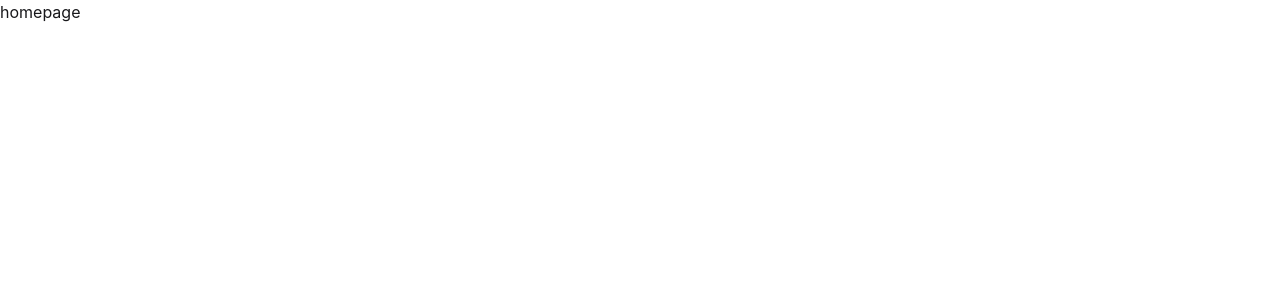
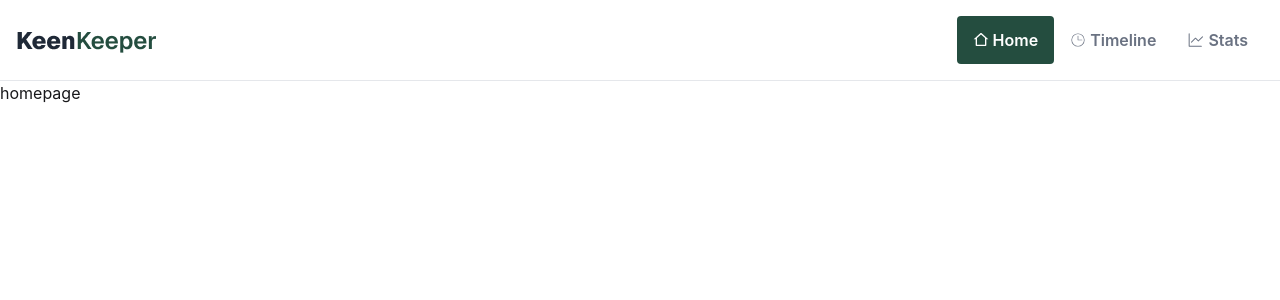
Before and after one commit to prottoymankin/assignment-07-keen-keeper, a React (Vite) app: page / in a window 1280 px wide. Shown: the top 300 px of the page. Built offline with nearby package versions, Linux system fonts and the light colour scheme.

Commit message:
Add Navbar and make it responsive

```diff
--- a/package.json
+++ b/package.json
@@ -13,6 +13,7 @@
     "@tailwindcss/vite": "^4.2.2",
     "react": "^19.2.4",
     "react-dom": "^19.2.4",
+    "react-icons": "^5.6.0",
     "react-router": "^7.14.0",
     "react-toastify": "^11.0.5",
     "recharts": "^3.8.1",
--- /dev/null
+++ b/src/components/NavigationLink.jsx
@@ -0,0 +1,21 @@
+import { NavLink } from "react-router";
+
+const NavigationLink = ({ navLink }) => {
+  const { to, title, icon } = navLink;
+
+  return (
+    <NavLink
+      to={to}
+      className={
+        ({ isActive }) => (
+          `flex items-center gap-1 font-semibold px-4 py-3 rounded-sm text-gray-500 ${isActive && 'bg-[#244D3F] text-white'}`
+        )
+      }
+    >
+      {icon}
+      {title}
+    </NavLink>
+  );
+};
+
+export default NavigationLink;
--- /dev/null
+++ b/src/components/shared/Navbar.jsx
@@ -0,0 +1,42 @@
+import { Link } from 'react-router';
+import logo from '../../assets/logo.png';
+import { RiHome2Line, RiMenu2Line } from 'react-icons/ri';
+import { CiClock2 } from 'react-icons/ci';
+import { GoGraph } from 'react-icons/go';
+import NavigationLink from '../NavigationLink';
+
+const Navbar = () => {
+  const navLinks = [
+    { to: '/', title: 'Home', icon: <RiHome2Line /> },
+    { to: '/timeline', title: 'Timeline', icon: <CiClock2 /> },
+    { to: '/stats', title: 'Stats', icon: <GoGraph /> }
+  ]
+
+  return (
+    <header className="border-b border-b-gray-200 p-4">
+      <nav className="flex items-center justify-between max-w-360 mx-auto">
+        <div className='flex items-center gap-3'>
+          <button className='btn md:hidden'>
+            <RiMenu2Line />
+          </button>
+
+          <Link to='/'>
+            <img src={logo} alt="brand logo" />
+          </Link>
+        </div>
+
+        <ul className='hidden md:flex items-center'>
+          {
+            navLinks.map((navLink, index) => (
+              <li key={index}>
+                <NavigationLink navLink={navLink} />
+              </li>
+            ))
+          }
+        </ul>
+      </nav>
+    </header>
+  );
+};
+
+export default Navbar;
--- a/src/layout/MainLayout.jsx
+++ b/src/layout/MainLayout.jsx
@@ -1,8 +1,10 @@
 import { Outlet } from "react-router";
+import Navbar from "../components/shared/Navbar";
 
 const MainLayout = () => {
   return (
     <>
+      <Navbar />
       <Outlet />
     </>
   );
```
Also changed, not shown: 1 other file (tests, documents, lock files or other folders).
